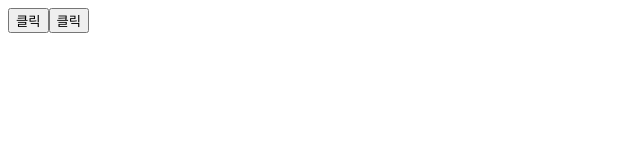
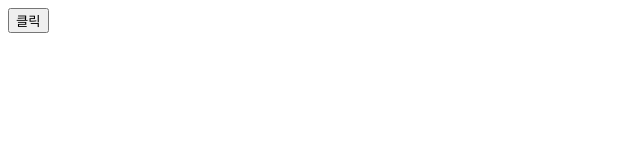
Before and after one commit to kwantke/reactjs_typescript, a React (Vite) app: page / in a window 1280 px wide. Shown: the top 160 px of the page, without its empty margins (0-640 px from the left). Built offline with nearby package versions, Linux system fonts and the light colour scheme.

Commit message:
이벤트 객체 배우기 2

```diff
--- a/src/App.tsx
+++ b/src/App.tsx
@@ -1,9 +1,16 @@
 import Button from "./components/ui/Button";
 
 export default function App() {
+  const handleClick = (
+    message: string,
+    event: React.MouseEvent<HTMLButtonElement, MouseEvent>
+  ) => {
+    console.log(message);
+    console.log(event);
+  };
   return (
     <>
-      <Button></Button>
+      <Button handleClick={handleClick}></Button>
     </>
   );
 }
--- a/src/components/ui/Button.tsx
+++ b/src/components/ui/Button.tsx
@@ -1,20 +1,14 @@
-export default function Button() {
-  const handleClick = (
+export default function Button({
+  handleClick,
+}: {
+  handleClick: (
     message: string,
     event: React.MouseEvent<HTMLButtonElement, MouseEvent>
-  ) => {
-    console.log(message);
-    console.log(event);
-  };
-  const handleClick2 = (
-    event: React.MouseEvent<HTMLButtonElement, MouseEvent>
-  ) => {
-    console.log(event);
-  };
+  ) => void;
+}) {
   return (
     <>
-      <button onClick={(event) => handleClick("click", event)}>클릭</button>
-      <button onClick={handleClick2}>클릭</button>
+      <button onClick={(e) => handleClick("Hello", e)}>클릭</button>
     </>
   );
 }
```
